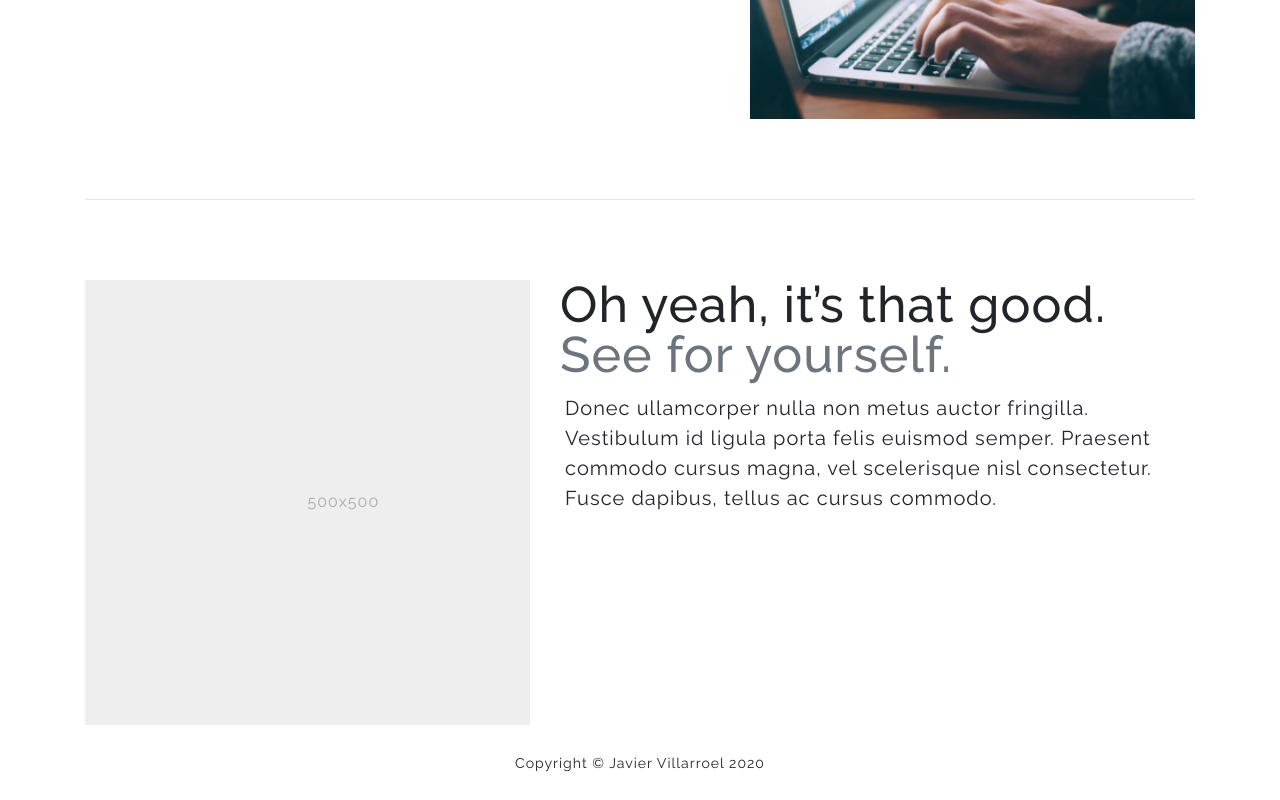
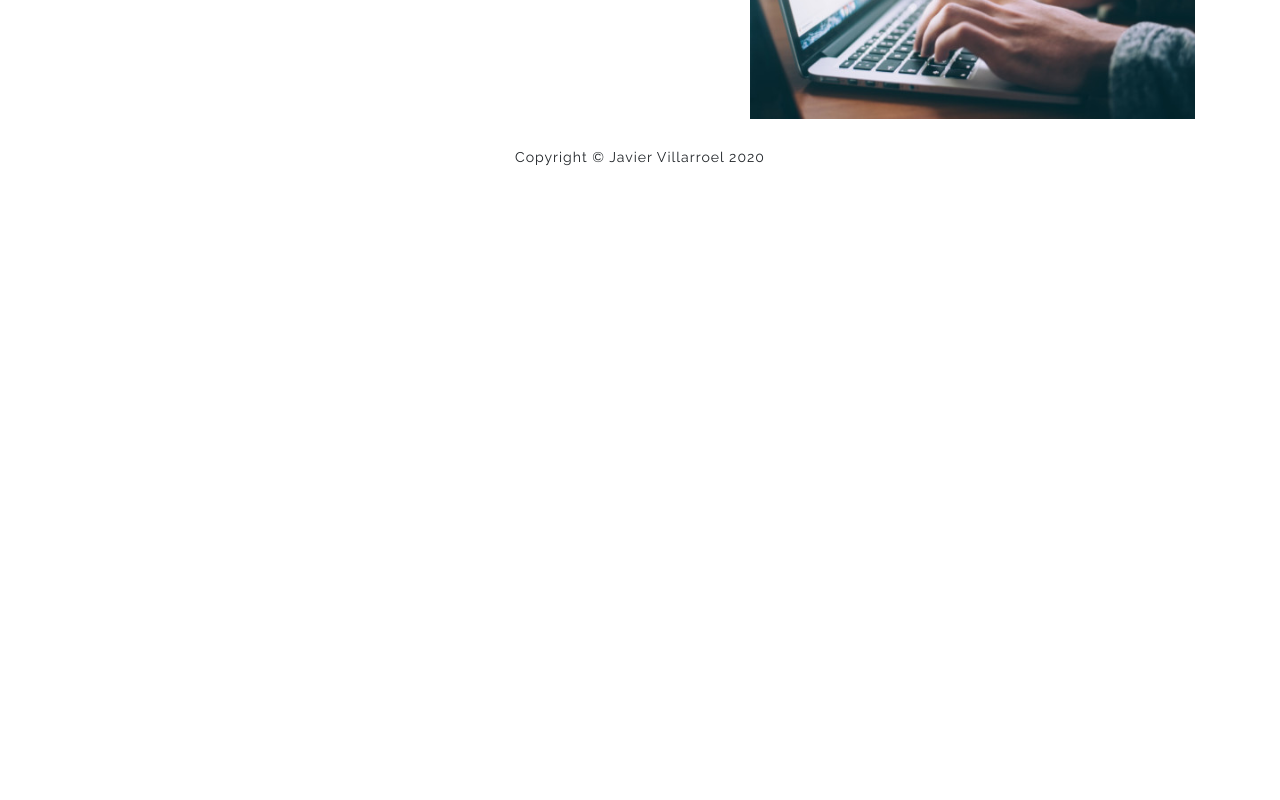
Before and after one commit to JavierVLAB/javiervlab.github.io, a React (Create React App) app: page /#/about in a window 1280 px wide. Shown: the part 1322-2122 px from the top of the page. After the commit the page ends 1516 px from the top, so only its background shows below. Built offline with nearby package versions, Linux system fonts and the light colour scheme.

Commit message:
fixing about

```diff
--- a/src/pages/About.js
+++ b/src/pages/About.js
@@ -37,7 +37,7 @@ class About extends React.Component {
           </div>
         </div>
 
-        <hr className="featurette-divider" />
+        {/*<hr className="featurette-divider" />
 
         <div className="row featurette">
           <div className="col-md-7 order-md-2">
@@ -53,7 +53,7 @@ class About extends React.Component {
                     <text x="50%" y="50%" fill="#aaa" dy=".3em">500x500</text>
             </svg>
           </div>
-        </div>
+        </div>*/}
       </div>
 
       </section>
```
